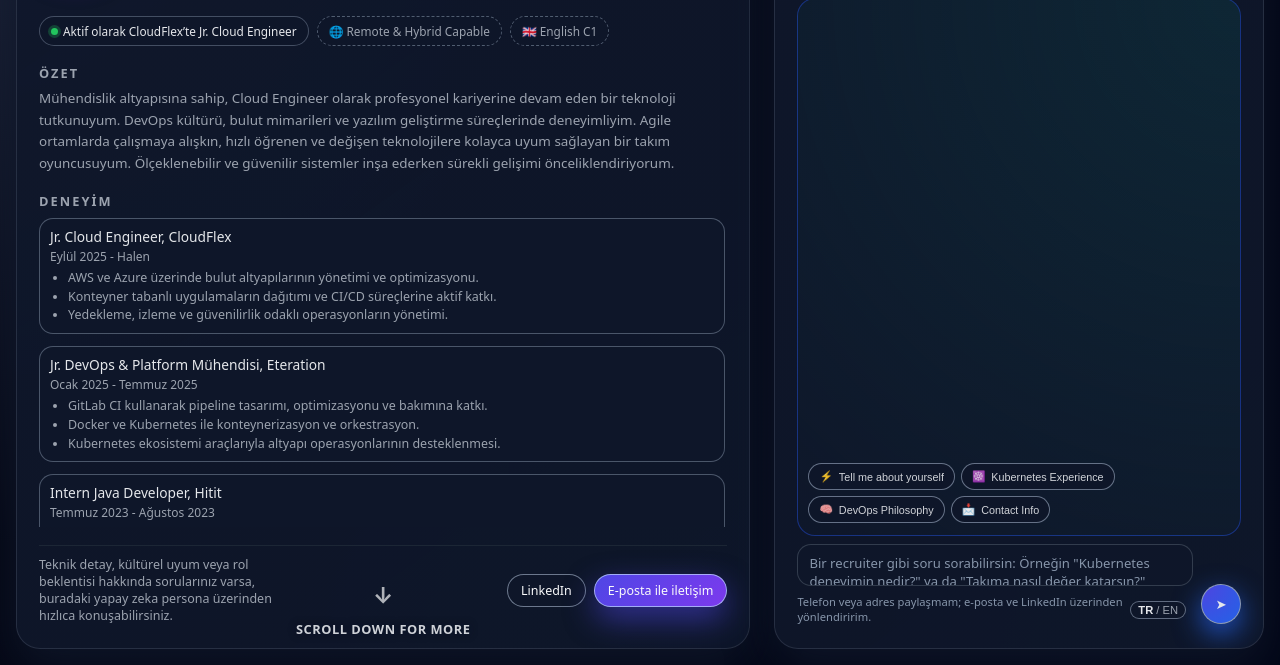
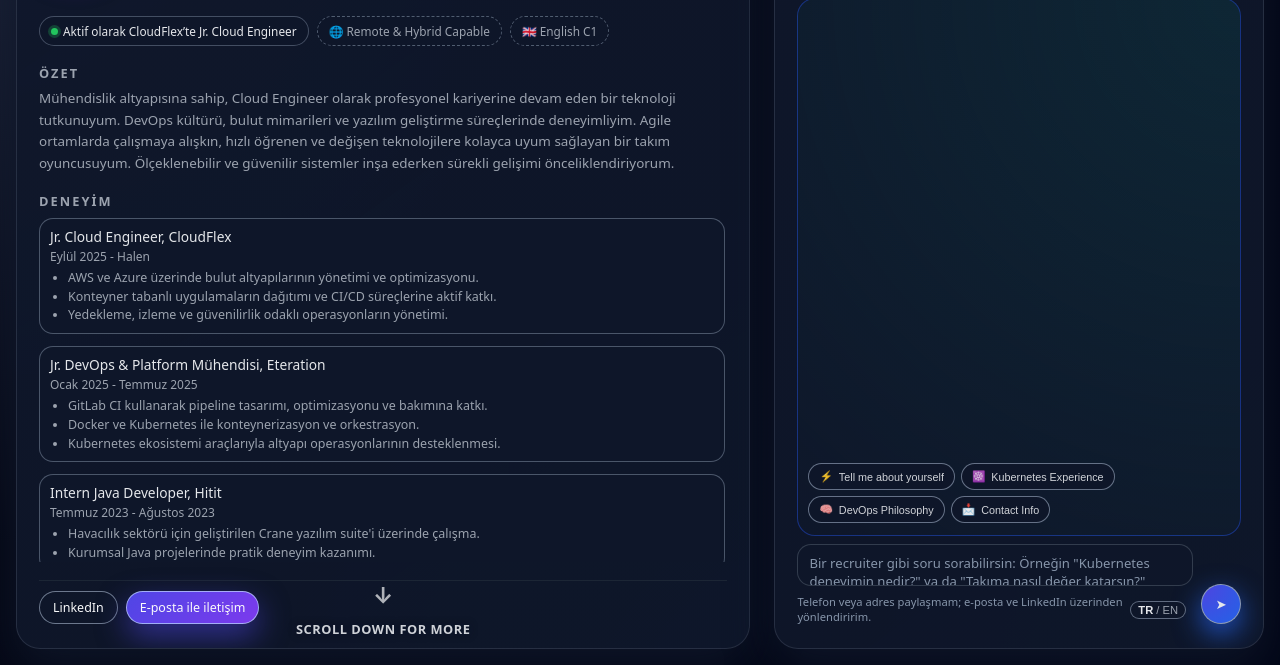
Before and after one commit to YigitEmreTurkkan/yigitemreturkkan.github.io, a plain HTML site: page index.html in a window 1280 px wide. Shown: the part 135-800 px from the top of the page. Drawn offline with Linux system fonts and the light colour scheme.

Commit message:
contact text removed

```diff
--- a/index.html
+++ b/index.html
@@ -943,10 +943,6 @@
       </div>
 
       <footer class="contact-footer">
-        <p class="contact-text">
-          Teknik detay, kültürel uyum veya rol beklentisi hakkında sorularınız varsa, buradaki
-          yapay zeka persona üzerinden hızlıca konuşabilirsiniz.
-        </p>
         <div class="cta-row">
           <a class="btn btn-outline" href="https://linkedin.com/in/yigitemreturkkan" target="_blank" rel="noreferrer">
             LinkedIn
```
